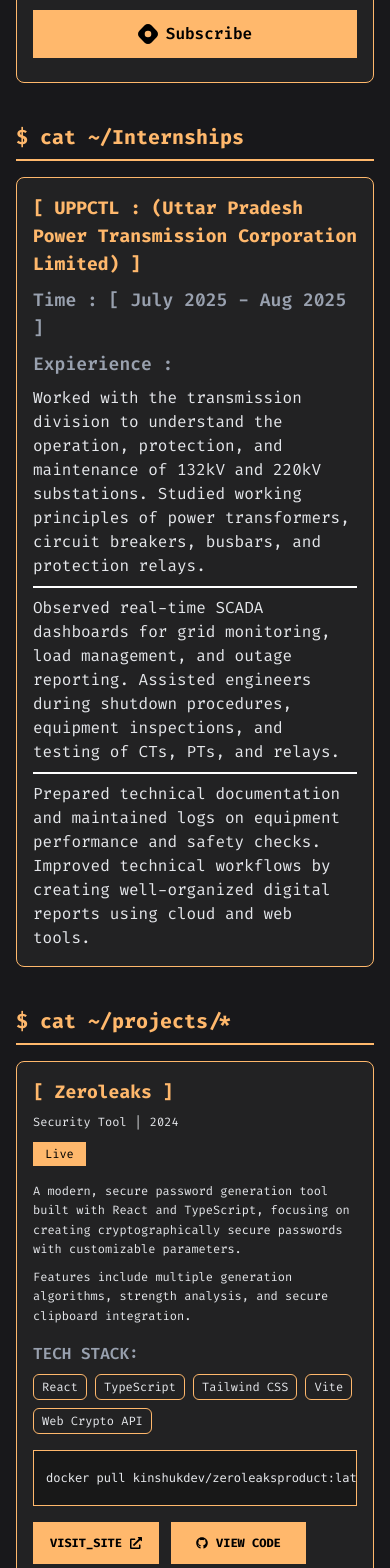
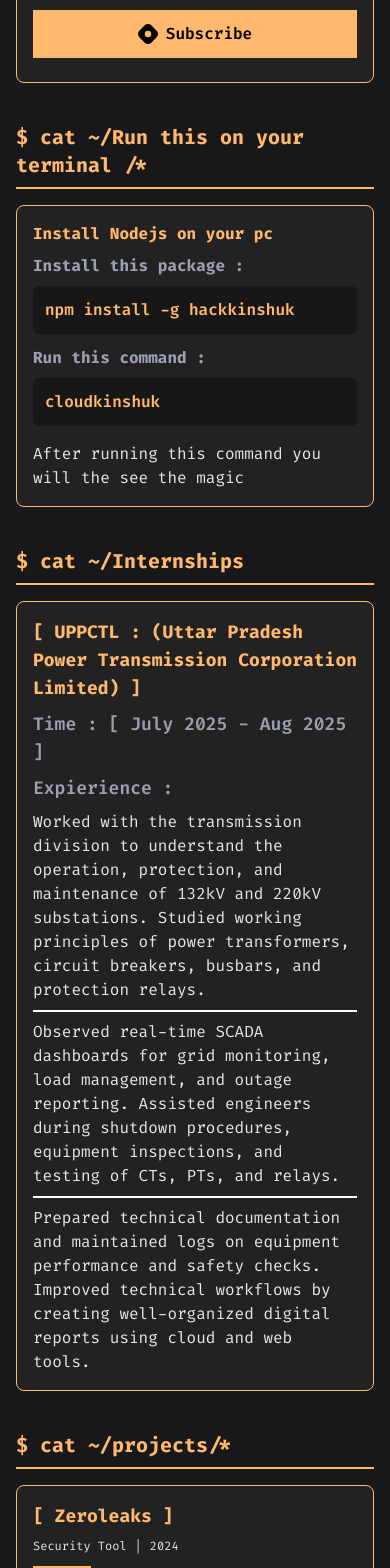
Before and after one commit to kinshukjainn/clkinshuk, a React (Vite) app: page / in a window 390 px wide. Shown: the part 1260-2828 px from the top of the page. Built offline with nearby package versions, Linux system fonts and the light colour scheme; no server answers; a web font is replaced by a local one.

Commit message:
created new command component and small changes

```diff
--- a/src/components/Header.tsx
+++ b/src/components/Header.tsx
@@ -25,8 +25,8 @@ const NavLink = ({ to, isActive, label, icon, onClick }: NavLinkProps) => (
     <motion.div
       className={`relative px-2 py-2 transition-all duration-200 flex items-center gap-4 ${
         isActive
-          ? "text-[#ffb86c] rounded-md font-semibold underline"
-          : "text-[#ffb86c] hover:underline hover:text-[#ffb86c] font-semibold"
+          ? "text-[#ffb86c] text-lg rounded-md font-semibold underline"
+          : "text-[#ffb86c] text-lg hover:underline hover:text-[#ffb86c] font-semibold"
       }`}
       whileHover={{ scale: 1.02 }}
       whileTap={{ scale: 0.98 }}
--- a/src/components/Home.tsx
+++ b/src/components/Home.tsx
@@ -33,6 +33,7 @@ import {
 } from "react-icons/fa";
 import { VscVscodeInsiders } from "react-icons/vsc";
 import { SiHashnode } from "react-icons/si";
+import { RiNextjsLine } from "react-icons/ri";
 
 const CONFIG = {
   personal: {
@@ -152,6 +153,7 @@ const CONFIG = {
     ],
     "Frontend & Build": [
       { name: "Vite / React", icon: SiVite },
+      { name: "Nextjs", icon: RiNextjsLine },
       { name: "TypeScript", icon: SiTypescript },
       { name: "Tailwind CSS", icon: SiTailwindcss },
       { name: "React icons", icon: SiReact },
@@ -243,7 +245,7 @@ const CopyButton = ({ text }: { text: string }) => {
   return (
     <button
       onClick={handleCopy}
-      className="p-2 sm:p-2.5  border border-[#FFB86C] bg-[#FFB86C] text-black transition-colors cursor-pointer"
+      className="p-2 sm:p-2.5  border border-[#FFB86C] bg-[#FFB86C] rounded-sm text-black transition-colors cursor-pointer"
       title="Copy Docker command"
     >
       {copied ? (
@@ -364,6 +366,45 @@ export default function Home() {
 
         <section className="mb-10 sm:mb-12 md:mb-16">
           <h2 className="text-xl text-[#ffb86c] sm:text-2xl md:text-3xl  font-bold mb-4 sm:mb-6 border-b-2 border-[#FFB86C] pb-2">
+            $ cat ~/Run this on your terminal /*
+          </h2>
+
+          <div className="space-y-6 sm:space-y-8">
+            <div className="border bg-[#222223] rounded-lg border-[#FFB86C] p-4 sm:p-6">
+              <h3 className="text-md text-[#ffb86c] sm:text-xl font-bold mb-2">
+                Install Nodejs on your pc
+              </h3>
+
+              <h3 className="text-md text-gray-400 sm:text-xl font-bold mb-2">
+                Install this package :
+              </h3>
+
+              <div className="p-3 rounded-md bg-[#171717]">
+                <span className="text-md text-[#ffb86c] font-semibold">
+                  npm install -g hackkinshuk
+
+                </span>
+              </div>
+
+              <h3 className="text-md mt-3 text-gray-400 sm:text-xl font-bold mb-2">
+                Run this command :
+              </h3>
+
+              <div className="p-3 rounded-md bg-[#171717]">
+                <span className="text-md text-[#ffb86c] font-semibold">
+                  cloudkinshuk
+
+                </span>
+              </div>
+
+
+              <p className="text-md mt-4 ">After running this command you will the see the magic</p>
+            </div>
+          </div>
+        </section>
+
+        <section className="mb-10 sm:mb-12 md:mb-16">
+          <h2 className="text-xl text-[#ffb86c] sm:text-2xl md:text-3xl  font-bold mb-4 sm:mb-6 border-b-2 border-[#FFB86C] pb-2">
             $ cat ~/Internships
           </h2>
 
@@ -430,7 +471,7 @@ export default function Home() {
                       <span>{project.year}</span>
                     </div>
                   </div>
-                  <span className="bg-[#FFB86C] px-3 py-1 text-black text-xs w-max">
+                  <span className="bg-[#FFB86C] px-3 py-1 font-medium text-black text-sm w-max">
                     {project.status}
                   </span>
                 </div>
@@ -460,9 +501,9 @@ export default function Home() {
                 </div>
 
                 {project.dockerCommand !== "Image is not available" && (
-                  <div className="bg-[#181818] border border-[#FFB86C] p-3 mb-4 overflow-x-auto">
+                  <div className="bg-[#181818] rounded-md p-3 mb-4 overflow-x-auto">
                     <div className="flex items-center justify-between gap-2">
-                      <code className="text-xs sm:text-sm whitespace-nowrap">
+                      <code className="text-md sm:text-sm whitespace-nowrap">
                         {project.dockerCommand}
                       </code>
                       <CopyButton text={project.dockerCommand} />
@@ -476,9 +517,9 @@ export default function Home() {
                       href={project.links.live}
                       target="_blank"
                       rel="noopener noreferrer"
-                      className="inline-flex items-center gap-2 px-4 py-2 bg-[#FFB86C] text-black text-xs sm:text-sm font-bold  border border-[#FFB86C] transition-colors"
+                      className="inline-flex items-center gap-2 px-4 py-2 bg-[#FFB86C] text-black text-md sm:text-sm font-bold  border border-[#FFB86C] transition-colors"
                     >
-                      VISIT_SITE <FaExternalLinkAlt className="w-3 h-3" />
+                      VISIT SITE <FaExternalLinkAlt className="w-3 h-3" />
                     </a>
                   )}
                   {project.links.repo && (
@@ -486,7 +527,7 @@ export default function Home() {
                       href={project.links.repo}
                       target="_blank"
                       rel="noopener noreferrer"
-                      className="inline-flex items-center gap-2 px-6 py-3 border border-[#FFB86C] text-xs sm:text-sm font-bold bg-[#FFB86C] text-black transition-colors"
+                      className="inline-flex items-center gap-2 px-6 py-3 border border-[#FFB86C] text-md sm:text-sm font-bold bg-[#FFB86C] text-black transition-colors"
                     >
                       <FaGithub className="w-3 h-3 sm:w-4 sm:h-4" /> VIEW CODE
                     </a>
```
